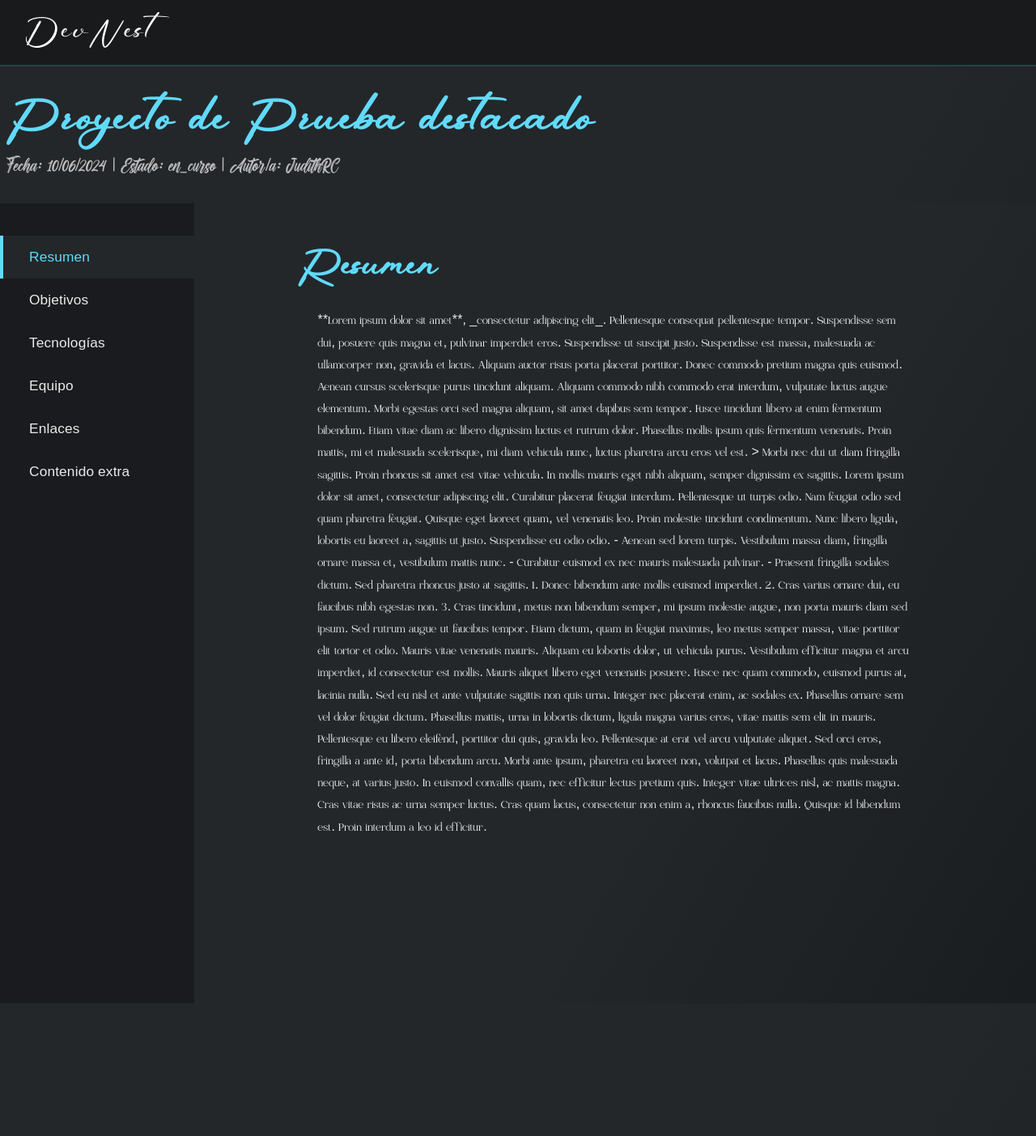
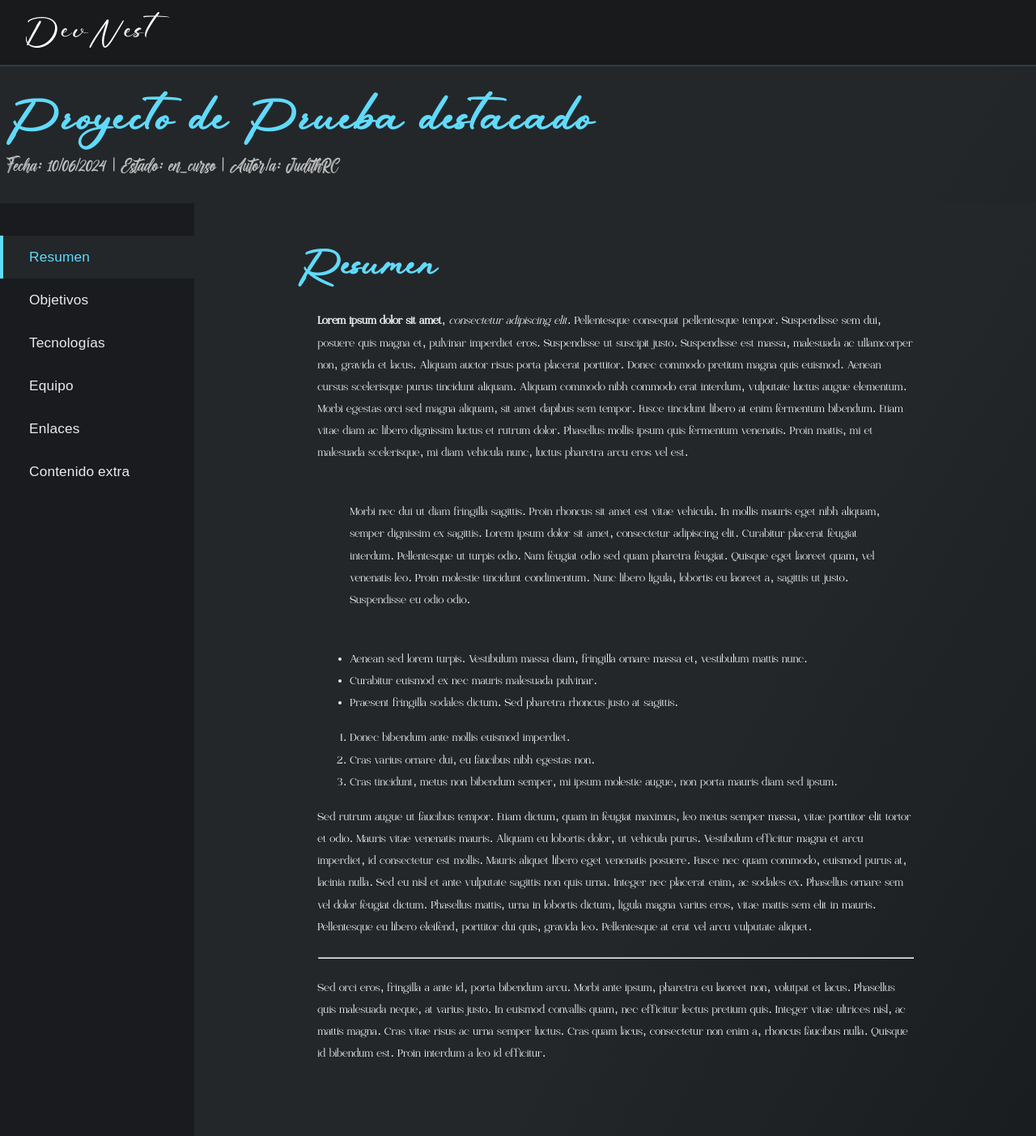
Before and after one commit to JudithRC/DevNet, a Jekyll site: the page built from _posts/2024-06-10-proyecto-destacado.md, in a window 1280 px wide. Shown: the whole page at 81% size. Built offline with Jekyll 4.4.1, drawn with Linux system fonts in a browser that asks for light colours; some web fonts are replaced; before the commit the page ends 1239 px from its top, so only the background shows below that; some of the changed lines change nothing that is shown.

Commit message:
Nuevo aceramiento para pantalla de proyectos

```diff
--- a/_layouts/proyecto-docs.html
+++ b/_layouts/proyecto-docs.html
@@ -36,47 +36,36 @@ layout: null
       </nav>
     </aside>
     <section class="proyecto-content">
+      {% assign content_blocks = content | split:'<!-- ' %}
+      {% assign resumen = content | split:'<!-- resumen -->' | last | split:'<!-- objetivos -->' | first %}
+      {% assign objetivos = content | split:'<!-- objetivos -->' | last | split:'<!-- tecnologias -->' | first %}
+      {% assign tecnologias = content | split:'<!-- tecnologias -->' | last | split:'<!-- equipo -->' | first %}
+      {% assign equipo = content | split:'<!-- equipo -->' | last | split:'<!-- enlaces -->' | first %}
+      {% assign enlaces = content | split:'<!-- enlaces -->' | last | split:'<!-- contenido-extra -->' | first %}
+      {% assign contenido_extra = content | split:'<!-- contenido-extra -->' | last %}
       <div id="resumen" class="proyecto-section active">
         <h2>Resumen</h2>
-        <p>{{ page.resumen | default: 'Añade un resumen del proyecto aquí.' }}</p>
+        <div class="contenido-section">{{ resumen | markdownify }}</div>
       </div>
       <div id="objetivos" class="proyecto-section">
         <h2>Objetivos</h2>
-        <ul>
-          {% for objetivo in page.objetivos %}
-            <li>{{ objetivo }}</li>
-          {% endfor %}
-        </ul>
+        <div class="contenido-section">{{ objetivos | markdownify }}</div>
       </div>
       <div id="tecnologias" class="proyecto-section">
         <h2>Tecnologías</h2>
-        <ul>
-          {% for tecnologia in page.tecnologias %}
-            <li>{{ tecnologia }}</li>
-          {% endfor %}
-        </ul>
+        <div class="contenido-section">{{ tecnologias | markdownify }}</div>
       </div>
       <div id="equipo" class="proyecto-section">
         <h2>Equipo</h2>
-        <ul class="equipo-lista">
-          {% for miembro in page.equipo %}
-            <li>{{ miembro }}</li>
-          {% endfor %}
-        </ul>
+        <div class="contenido-section">{{ equipo | markdownify }}</div>
       </div>
       <div id="enlaces" class="proyecto-section">
         <h2>Enlaces</h2>
-        {% if page.enlaces %}
-          {% for enlace in page.enlaces %}
-            <a href="{{ enlace.url }}" target="_blank">{{ enlace.nombre }}</a><br>
-          {% endfor %}
-        {% else %}
-          <p>No hay enlaces disponibles.</p>
-        {% endif %}
+        <div class="contenido-section">{{ enlaces | markdownify }}</div>
       </div>
       <div id="contenido-extra" class="proyecto-section">
         <h2>Contenido extra</h2>
-        {{ content }}
+        <div class="contenido-section">{{ contenido_extra | markdownify }}</div>
       </div>
     </section>
   </div>
--- a/_posts/2024-06-10-proyecto-destacado.md
+++ b/_posts/2024-06-10-proyecto-destacado.md
@@ -6,42 +6,44 @@ author: JudithRC
 categories: proyectos
 permalink: /proyectos/proyecto-destacado/
 estado: en_curso
-resumen: |
-  **Lorem ipsum dolor sit amet**, _consectetur adipiscing elit_. Pellentesque consequat pellentesque tempor. Suspendisse sem dui, posuere quis magna et, pulvinar imperdiet eros. Suspendisse ut suscipit justo. Suspendisse est massa, malesuada ac ullamcorper non, gravida et lacus. Aliquam auctor risus porta placerat porttitor. Donec commodo pretium magna quis euismod. Aenean cursus scelerisque purus tincidunt aliquam. Aliquam commodo nibh commodo erat interdum, vulputate luctus augue elementum. Morbi egestas orci sed magna aliquam, sit amet dapibus sem tempor. Fusce tincidunt libero at enim fermentum bibendum. Etiam vitae diam ac libero dignissim luctus et rutrum dolor. Phasellus mollis ipsum quis fermentum venenatis. Proin mattis, mi et malesuada scelerisque, mi diam vehicula nunc, luctus pharetra arcu eros vel est.
-
-  > Morbi nec dui ut diam fringilla sagittis. Proin rhoncus sit amet est vitae vehicula. In mollis mauris eget nibh aliquam, semper dignissim ex sagittis. Lorem ipsum dolor sit amet, consectetur adipiscing elit. Curabitur placerat feugiat interdum. Pellentesque ut turpis odio. Nam feugiat odio sed quam pharetra feugiat. Quisque eget laoreet quam, vel venenatis leo. Proin molestie tincidunt condimentum. Nunc libero ligula, lobortis eu laoreet a, sagittis ut justo. Suspendisse eu odio odio.
-
-  - Aenean sed lorem turpis. Vestibulum massa diam, fringilla ornare massa et, vestibulum mattis nunc.
-  - Curabitur euismod ex nec mauris malesuada pulvinar.
-  - Praesent fringilla sodales dictum. Sed pharetra rhoncus justo at sagittis.
-
-  1. Donec bibendum ante mollis euismod imperdiet.
-  2. Cras varius ornare dui, eu faucibus nibh egestas non.
-  3. Cras tincidunt, metus non bibendum semper, mi ipsum molestie augue, non porta mauris diam sed ipsum.
-
-  Sed rutrum augue ut faucibus tempor. Etiam dictum, quam in feugiat maximus, leo metus semper massa, vitae porttitor elit tortor et odio. Mauris vitae venenatis mauris. Aliquam eu lobortis dolor, ut vehicula purus. Vestibulum efficitur magna et arcu imperdiet, id consectetur est mollis. Mauris aliquet libero eget venenatis posuere. Fusce nec quam commodo, euismod purus at, lacinia nulla. Sed eu nisl et ante vulputate sagittis non quis urna. Integer nec placerat enim, ac sodales ex. Phasellus ornare sem vel dolor feugiat dictum. Phasellus mattis, urna in lobortis dictum, ligula magna varius eros, vitae mattis sem elit in mauris. Pellentesque eu libero eleifend, porttitor dui quis, gravida leo. Pellentesque at erat vel arcu vulputate aliquet.
-
-
-  Sed orci eros, fringilla a ante id, porta bibendum arcu. Morbi ante ipsum, pharetra eu laoreet non, volutpat et lacus. Phasellus quis malesuada neque, at varius justo. In euismod convallis quam, nec efficitur lectus pretium quis. Integer vitae ultrices nisl, ac mattis magna. Cras vitae risus ac urna semper luctus. Cras quam lacus, consectetur non enim a, rhoncus faucibus nulla. Quisque id bibendum est. Proin interdum a leo id efficitur.
-
-objetivos:
-  - "Desarrollar una documentación visualmente atractiva."
-  - "Facilitar la comprensión del alcance del proyecto."
-  - "Promover la colaboración entre los miembros del equipo."
-tecnologias:
-  - "Jekyll"
-  - "HTML5 & CSS3"
-  - "JavaScript"
-  - "GitHub Pages"
-
-equipo:
-  - "JudithRC"
-
-enlaces:
-  - nombre: "Repositorio en GitHub"
-    url: "https://github.com/ejemplo/proyecto-destacado"
-  - nombre: "Documentación Técnica"
-    url: "https://docs.ejemplo.com/proyecto-destacado"
 ---
 
+<!-- resumen -->
+**Lorem ipsum dolor sit amet**, _consectetur adipiscing elit_. Pellentesque consequat pellentesque tempor. Suspendisse sem dui, posuere quis magna et, pulvinar imperdiet eros. Suspendisse ut suscipit justo. Suspendisse est massa, malesuada ac ullamcorper non, gravida et lacus. Aliquam auctor risus porta placerat porttitor. Donec commodo pretium magna quis euismod. Aenean cursus scelerisque purus tincidunt aliquam. Aliquam commodo nibh commodo erat interdum, vulputate luctus augue elementum. Morbi egestas orci sed magna aliquam, sit amet dapibus sem tempor. Fusce tincidunt libero at enim fermentum bibendum. Etiam vitae diam ac libero dignissim luctus et rutrum dolor. Phasellus mollis ipsum quis fermentum venenatis. Proin mattis, mi et malesuada scelerisque, mi diam vehicula nunc, luctus pharetra arcu eros vel est.
+
+> Morbi nec dui ut diam fringilla sagittis. Proin rhoncus sit amet est vitae vehicula. In mollis mauris eget nibh aliquam, semper dignissim ex sagittis. Lorem ipsum dolor sit amet, consectetur adipiscing elit. Curabitur placerat feugiat interdum. Pellentesque ut turpis odio. Nam feugiat odio sed quam pharetra feugiat. Quisque eget laoreet quam, vel venenatis leo. Proin molestie tincidunt condimentum. Nunc libero ligula, lobortis eu laoreet a, sagittis ut justo. Suspendisse eu odio odio.
+
+- Aenean sed lorem turpis. Vestibulum massa diam, fringilla ornare massa et, vestibulum mattis nunc.
+- Curabitur euismod ex nec mauris malesuada pulvinar.
+- Praesent fringilla sodales dictum. Sed pharetra rhoncus justo at sagittis.
+
+1. Donec bibendum ante mollis euismod imperdiet.
+2. Cras varius ornare dui, eu faucibus nibh egestas non.
+3. Cras tincidunt, metus non bibendum semper, mi ipsum molestie augue, non porta mauris diam sed ipsum.
+
+Sed rutrum augue ut faucibus tempor. Etiam dictum, quam in feugiat maximus, leo metus semper massa, vitae porttitor elit tortor et odio. Mauris vitae venenatis mauris. Aliquam eu lobortis dolor, ut vehicula purus. Vestibulum efficitur magna et arcu imperdiet, id consectetur est mollis. Mauris aliquet libero eget venenatis posuere. Fusce nec quam commodo, euismod purus at, lacinia nulla. Sed eu nisl et ante vulputate sagittis non quis urna. Integer nec placerat enim, ac sodales ex. Phasellus ornare sem vel dolor feugiat dictum. Phasellus mattis, urna in lobortis dictum, ligula magna varius eros, vitae mattis sem elit in mauris. Pellentesque eu libero eleifend, porttitor dui quis, gravida leo. Pellentesque at erat vel arcu vulputate aliquet.
+
+---
+
+Sed orci eros, fringilla a ante id, porta bibendum arcu. Morbi ante ipsum, pharetra eu laoreet non, volutpat et lacus. Phasellus quis malesuada neque, at varius justo. In euismod convallis quam, nec efficitur lectus pretium quis. Integer vitae ultrices nisl, ac mattis magna. Cras vitae risus ac urna semper luctus. Cras quam lacus, consectetur non enim a, rhoncus faucibus nulla. Quisque id bibendum est. Proin interdum a leo id efficitur.
+
+<!-- objetivos -->
+- Desarrollar una documentación visualmente atractiva.
+- Facilitar la comprensión del alcance del proyecto.
+- Promover la colaboración entre los miembros del equipo.
+
+<!-- tecnologias -->
+- Jekyll
+- HTML5 & CSS3
+- JavaScript
+- GitHub Pages
+
+<!-- equipo -->
+- JudithRC
+
+<!-- enlaces -->
+- [Repositorio en GitHub](https://github.com/ejemplo/proyecto-destacado)
+- [Documentación Técnica](https://docs.ejemplo.com/proyecto-destacado)
+
+<!-- contenido-extra -->
 Este es un contenido adicional de ejemplo para la sección de contenido extra. Aquí puedes añadir detalles técnicos, instrucciones de uso, capturas de pantalla, o cualquier información relevante para el proyecto.
```
